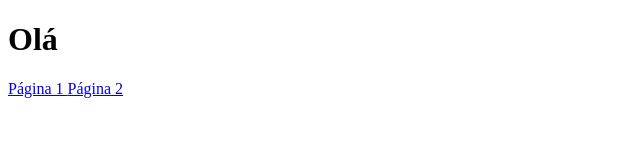
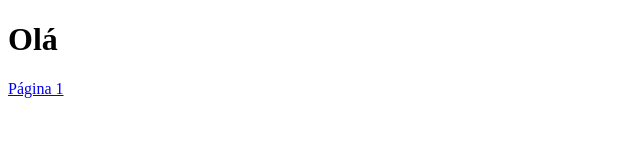
Before and after one commit to GuilhermeOliveiraIPCA/Desenvolvimento, a plain HTML site: page index.html in a window 1280 px wide. Shown: the full height of the page, 0-640 px from the left. Drawn offline with Linux system fonts and the light colour scheme.

Commit message:
link para o page1

```diff
--- a/index.html
+++ b/index.html
@@ -10,6 +10,6 @@
 <body>
     <h1> Olá </h1>
 <a href="page1.html"> Página 1 </a>
-<a href="page2.html"> Página 2 </a>
+
 </body>
 </html>
```
